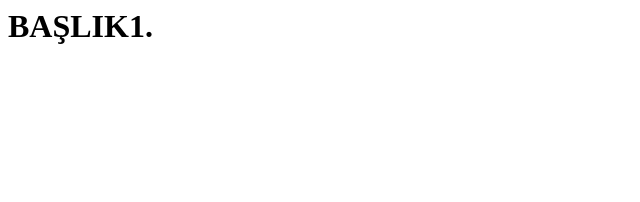
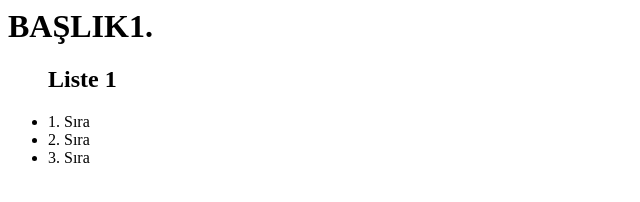
Before and after one commit to ordunet/deneme, a plain HTML site: page index.html in a window 1280 px wide. Shown: the whole page, without its empty margins (0-640 px from the left). Drawn offline with Linux system fonts and the light colour scheme.

Commit message:
https://github.com/ordunet/deneme.git

```diff
--- a/index.html
+++ b/index.html
@@ -1,8 +1,12 @@
 <http>
     <title>Deneme Sayfası</title>
     <body>
-        <h1>BAŞLIK1.
-
-        </h1>
+        <h1>BAŞLIK1.</h1>
+        <ul>
+            <h2>Liste 1</h2>
+            <li>1. Sıra</li>
+            <li>2. Sıra</li>
+            <li>3. Sıra</li>
+        </ul>
     </body>
 </http>
```
Also changed, not shown: 1 other file.
